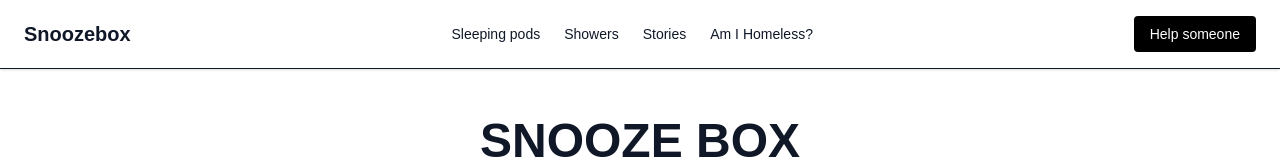
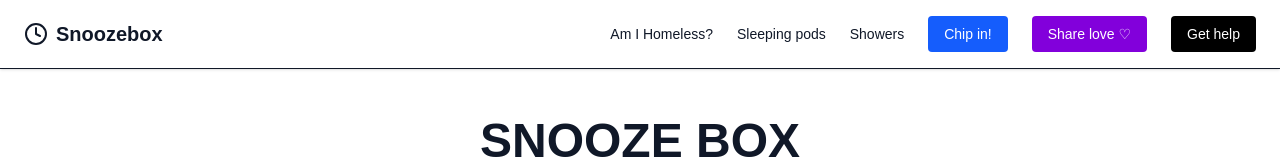
Before and after one commit to Varunkashyap2303/CCA_Mobilise_hackathon, a Next.js app: page / in a window 1280 px wide. Shown: the top 160 px of the page. Built offline with nearby package versions, Linux system fonts and the light colour scheme; no server answers.

Commit message:
Dyanmic screen with drop down.

```diff
--- a/package.json
+++ b/package.json
@@ -10,6 +10,7 @@
   },
   "dependencies": {
     "leaflet": "^1.9.4",
+    "lucide-react": "^0.485.0",
     "next": "15.2.4",
     "react": "^19.0.0",
     "react-dom": "^19.0.0",
--- a/src/app/map/page.jsx
+++ b/src/app/map/page.jsx
@@ -1,30 +1,18 @@
-// src/components/MapComponent.jsx
+// src/app/map/page.jsx
 "use client";
-import { useEffect, useState } from "react";
-import { MapContainer, TileLayer, Marker, Popup } from "react-leaflet";
-import "leaflet/dist/leaflet.css";
+import dynamic from "next/dynamic";
 
-export default function MapComponent() {
-  const [isClient, setIsClient] = useState(false);
+const MapComponent = dynamic(() => import('@/components/MapComponent'), {
+  ssr: false,
+});
 
-  useEffect(() => {
-    setIsClient(true);
-  }, []);
-
-  if (!isClient) return null;
-
+export default function MapPage() {
   return (
-    <MapContainer
-      center={[-33.8688, 151.2093]} // Sydney
-      zoom={12}
-      scrollWheelZoom={false}
-      style={{ height: "100%", width: "100%" }}
-    >
-      <TileLayer
-        url="https://{s}.tile.openstreetmap.org/{z}/{x}/{y}.png"
-        attribution="&copy; OpenStreetMap contributors"
-      />
-      {/* Add markers here */}
-    </MapContainer>
+    <main className="min-h-screen p-6 bg-white">
+      <h1 className="text-3xl font-bold mb-6">Full Map View</h1>
+      <div className="w-full h-[600px] rounded-xl overflow-hidden">
+        <MapComponent />
+      </div>
+    </main>
   );
 }
--- a/src/app/page.js
+++ b/src/app/page.js
@@ -1,31 +1,72 @@
 // src/app/page.jsx
 "use client";
 import Image from "next/image";
+import { useState } from "react";
 import Link from "next/link";
 import dynamic from "next/dynamic";
+import { Menu, X, Clock } from "lucide-react";
 const MapComponent = dynamic(() => import("@/components/MapComponent"), {
   ssr: false,
 });
 
 export default function HomePage() {
+  const [menuOpen, setMenuOpen] = useState(false);
   return (
     <main className="min-h-screen bg-white text-gray-900">
       {/* NAVBAR */}
-      <header className="flex justify-between items-center px-6 py-4 border-b shadow-sm">
-        <div className="text-xl font-bold">Snoozebox</div>
-        <nav className="hidden md:flex space-x-6 text-sm font-medium">
+
+      <header className="w-full border-b shadow-sm bg-white">
+      <div className="flex items-center justify-between px-6 py-4 max-w-7xl mx-auto">
+        {/* Left: Logo */}
+        <div className="flex items-center gap-2 text-xl font-bold">
+          <Clock size={24} />
+          Snoozebox
+        </div>
+
+        {/* Desktop Nav */}
+        <nav className="hidden md:flex items-center space-x-6 text-sm font-medium">
+          <Link href="#">Am I Homeless?</Link>
           <Link href="#">Sleeping pods</Link>
           <Link href="#">Showers</Link>
-          <Link href="#">Stories</Link>
-          <Link href="#">Am I Homeless?</Link>
+          <Link href="#" className="bg-blue-600 text-white px-4 py-2 rounded hover:bg-blue-700 transition">
+            Chip in!
+          </Link>
+          <Link href="#" className="bg-purple-700 text-white px-4 py-2 rounded hover:bg-purple-800 transition">
+            Share love ♡
+          </Link>
+          <Link href="#" className="bg-black text-white px-4 py-2 rounded hover:bg-gray-800 transition">
+            Get help
+          </Link>
         </nav>
-        <Link
-          href="#"
-          className="bg-black text-white px-4 py-2 rounded hover:bg-gray-800 text-sm font-medium"
+
+        {/* Mobile Menu Button */}
+        <button
+          className="md:hidden"
+          onClick={() => setMenuOpen(!menuOpen)}
+          aria-label="Toggle menu"
         >
-          Help someone
-        </Link>
-      </header>
+          {menuOpen ? <X size={24} /> : <Menu size={24} />}
+        </button>
+      </div>
+
+      {/* Mobile Dropdown Menu */}
+      {menuOpen && (
+        <div className="md:hidden px-6 pb-4 space-y-3 text-sm font-medium">
+          <Link href="#" className="block">Am I Homeless?</Link>
+          <Link href="#" className="block">Sleeping pods</Link>
+          <Link href="#" className="block">Showers</Link>
+          <Link href="#" className="block bg-blue-600 text-white px-4 py-2 rounded hover:bg-blue-700 transition">
+            Chip in!
+          </Link>
+          <Link href="#" className="block bg-purple-700 text-white px-4 py-2 rounded hover:bg-purple-800 transition">
+            Share love ♡
+          </Link>
+          <Link href="#" className="block bg-black text-white px-4 py-2 rounded hover:bg-gray-800 transition">
+            Get help
+          </Link>
+        </div>
+      )}
+    </header>
 
       {/* HERO SECTION */}
       <section className="px-6 py-12 max-w-5xl mx-auto text-center">
```
Also changed, not shown: 1 other file (tests, documents, lock files or other folders).
